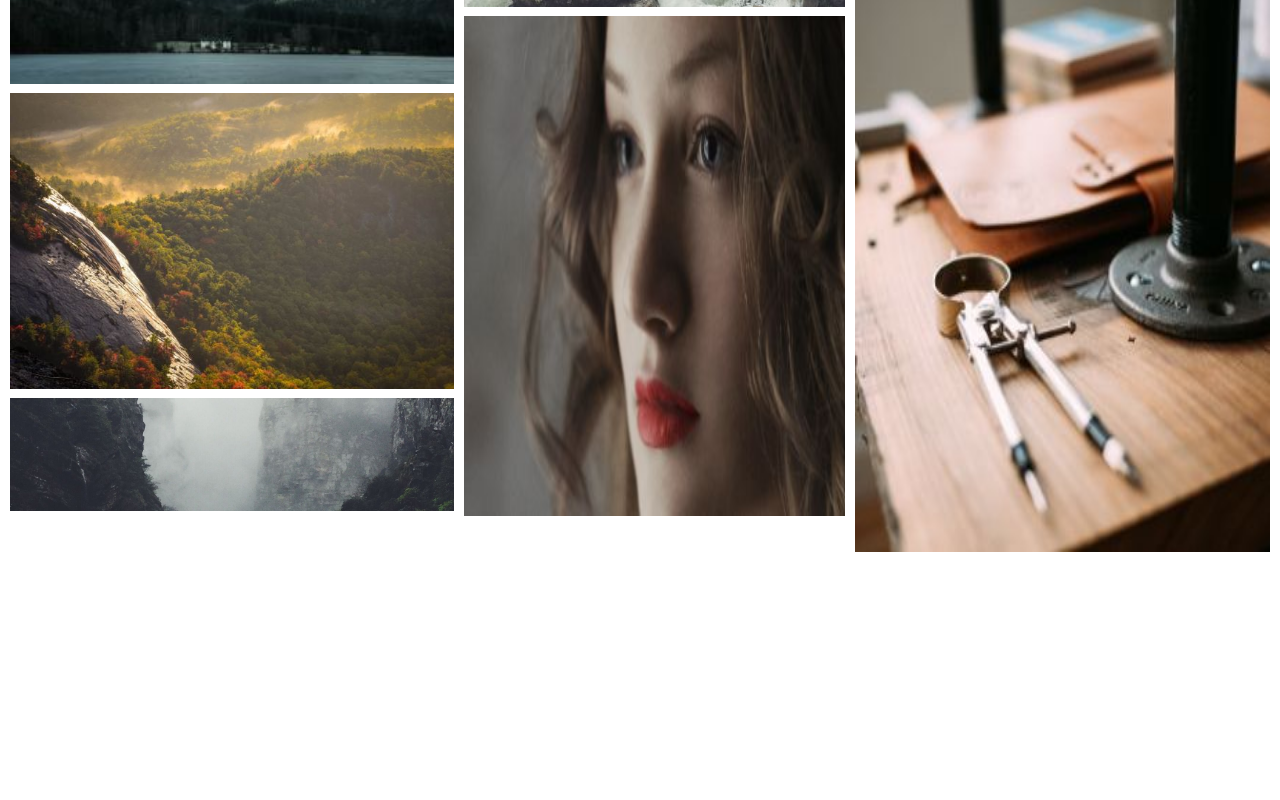
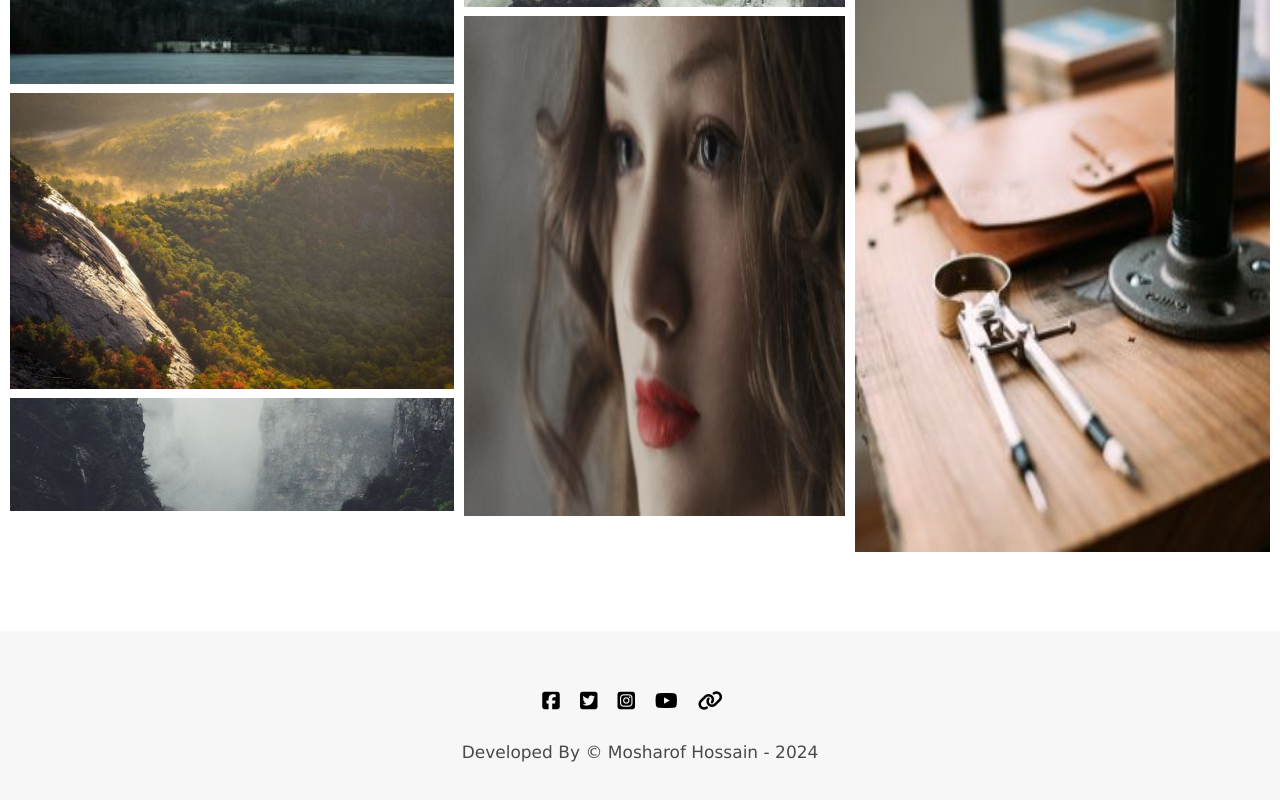
Before and after one commit to mosharofhossain1/Photo-Template, a plain HTML site: page index.html in a window 1280 px wide. Shown: the part 1796-2596 px from the top of the page. Before the commit the page ends 2427 px from the top, so only its background shows below. Drawn offline with Linux system fonts and the light colour scheme.

Commit message:
footer section complate

```diff
--- a/assets/css/style.css
+++ b/assets/css/style.css
@@ -87,3 +87,22 @@ header i:hover {
 /* .galeryContainer {
 
 } */
+
+footer {
+    padding: 60px 0px;
+    background-color: #f7f7f7;
+    text-align: center;
+}
+
+.socialIcons i {
+    margin-right: 15px;
+    font-size: 20px;
+
+}
+
+.developerQutes {
+    margin: 30px 0px;
+    font-size: 17px;
+    opacity: .7;
+    color: black;
+}
--- a/index.html
+++ b/index.html
@@ -68,7 +68,14 @@
     <!-- footer -->
 
     <footer>
-
+        <div class="socialIcons">
+            <i class="fa-brands fa-square-facebook"></i>
+            <i class="fa-brands fa-square-twitter"></i>
+            <i class="fa-brands fa-square-instagram"></i>
+            <i class="fa-brands fa-youtube"></i>
+            <i class="fa-solid fa-link"></i>
+        </div>
+        <p class="developerQutes">Developed By &copy; Mosharof Hossain - 2024</p>
     </footer>
 </body>
 
```
